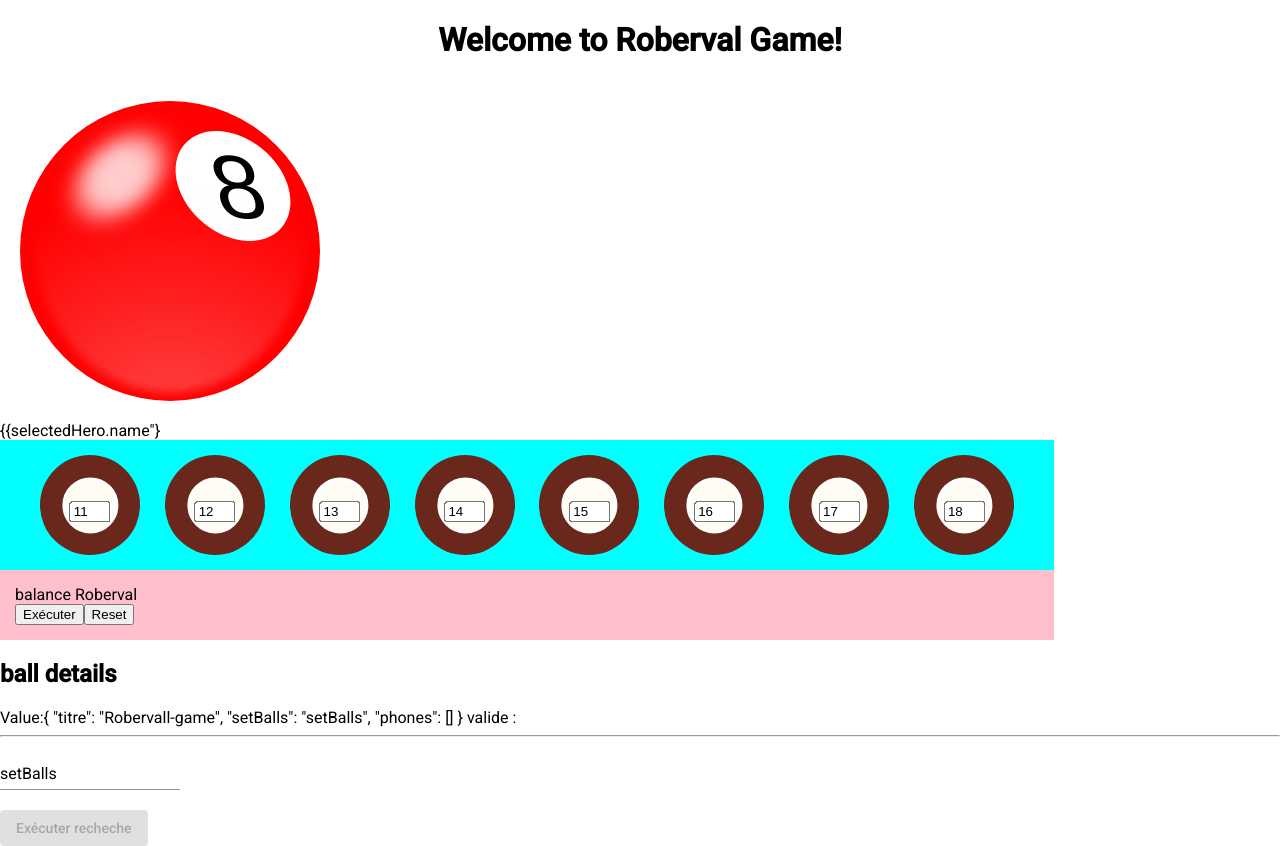
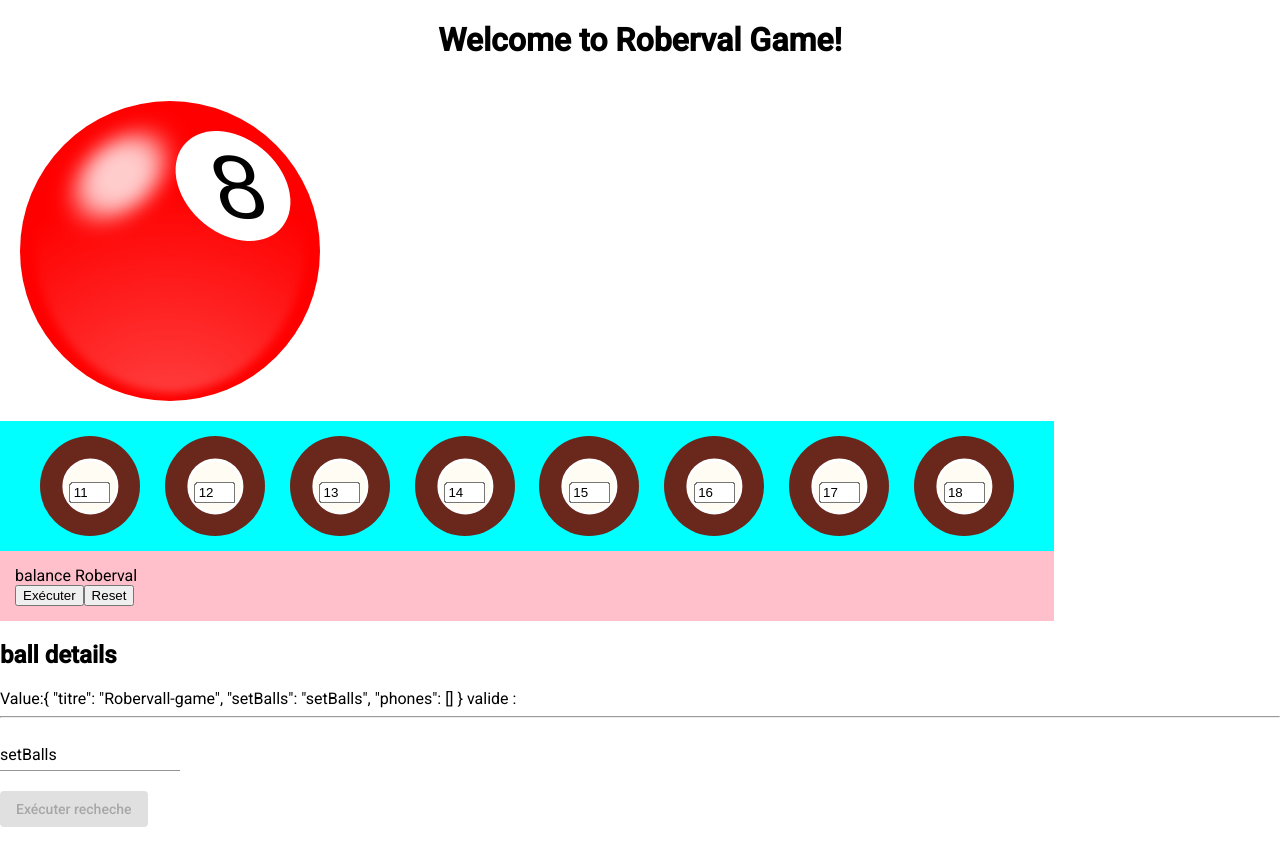
Before and after one commit to BirbaManuel/Angular-2-Roberval-game, an Angular app in the folder my-app/: page / in a window 1280 px wide. Built offline with nearby package versions, Linux system fonts and the light colour scheme.

Commit message:
clean wording

```diff
--- a/my-app/src/app/list-balls/list-balls.component.html
+++ b/my-app/src/app/list-balls/list-balls.component.html
@@ -1,7 +1,6 @@
 <app-heavyweight-ball></app-heavyweight-ball>
 
 <!-- begin heavyweight block -->
-<div>{{selectedHero.name"}</div>
 <div id="containerBoule">
   <div class="circle" *ngFor="let ball of balls$">
     <div class="insideCircle">
```
